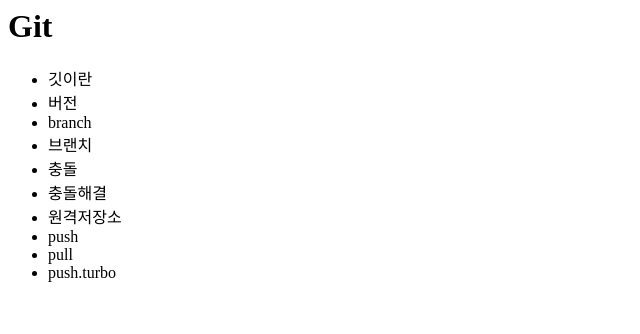
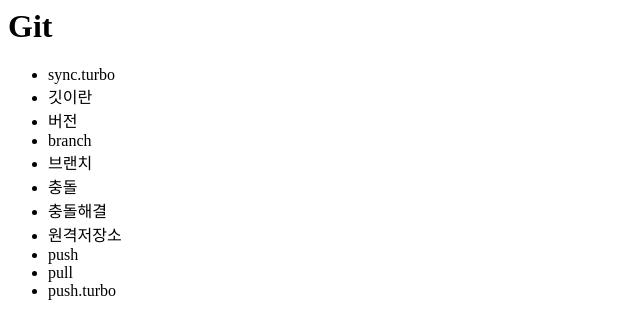
Before and after one commit to turbok2/open_git_turbo, a plain HTML site: page index.html in a window 1280 px wide. Shown: the whole page, without its empty margins (0-640 px from the left). Drawn offline with Linux system fonts and the light colour scheme.

Commit message:
sync 추가

```diff
--- a/index.html
+++ b/index.html
@@ -8,6 +8,7 @@
 		<h1>Git</h1>
 	</header>
 	<ul>
+		<li>sync.turbo</li>
 		<li>깃이란</li>
 		<li>버전</li>
 		<li>branch</li>
```
